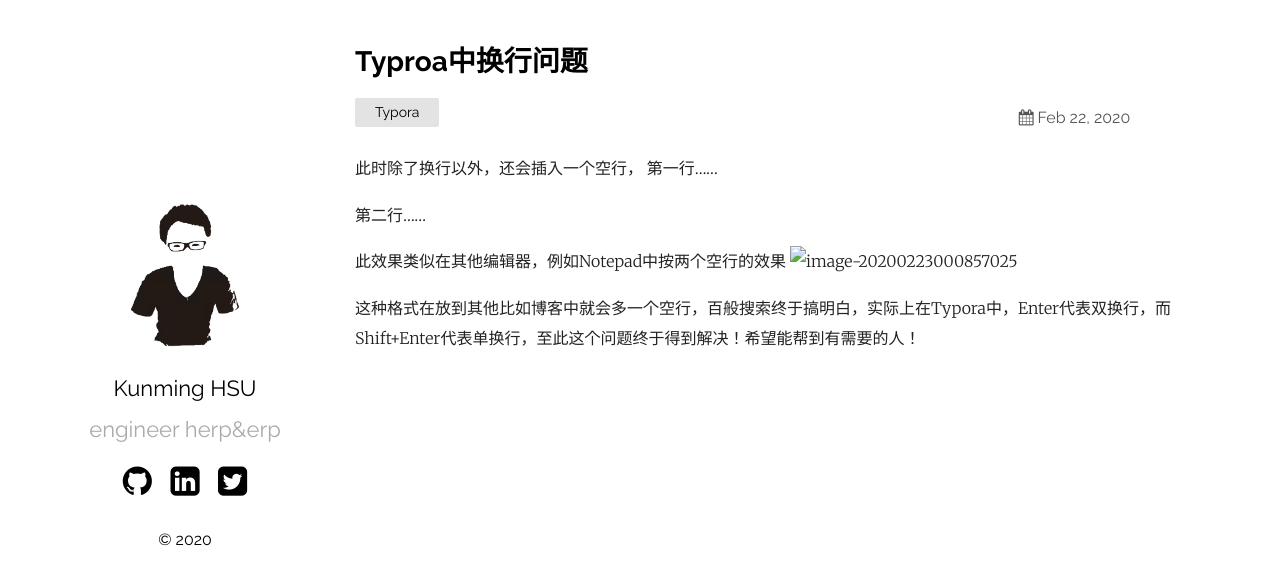
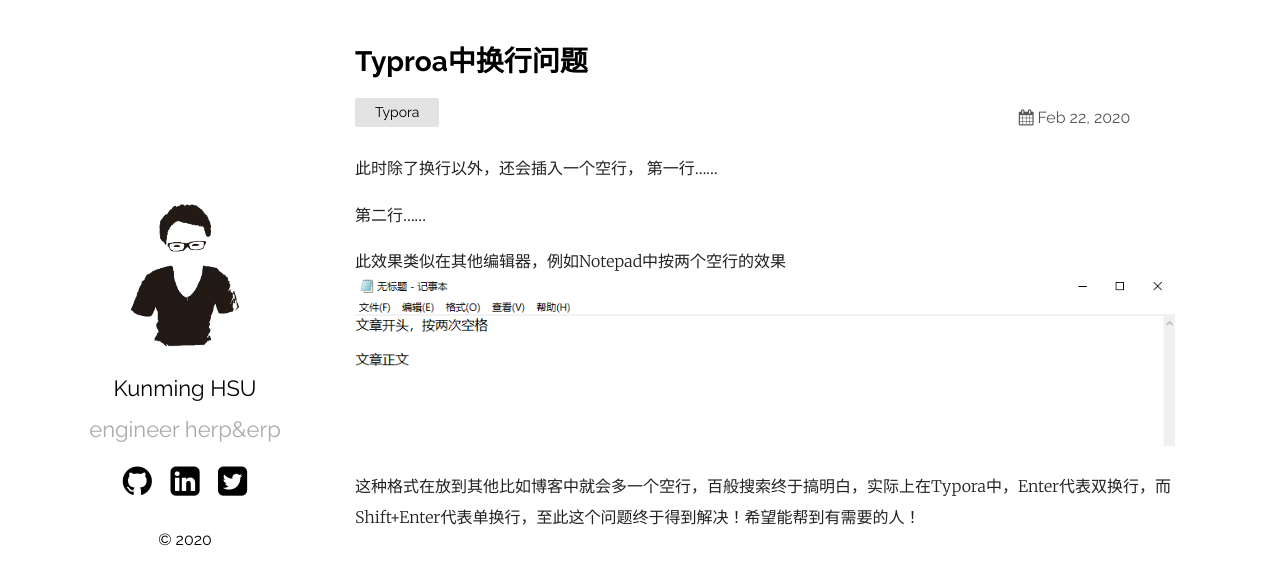
Before and after one commit to kunming-hsu/kunming-hsu.github.io, a Jekyll site: the page built from _posts/2020-02-23-Typora中换行问题.md, in a window 1280 px wide. Shown: the top 585 px of the page. Built offline with Jekyll 4.4.1, drawn with Linux system fonts in a browser that asks for light colours.

Commit message:
Update 2020-02-23-Typora中换行问题.md

```diff
--- a/_posts/2020-02-23-Typora中换行问题.md
+++ b/_posts/2020-02-23-Typora中换行问题.md
@@ -11,6 +11,6 @@
 第二行……
 
 此效果类似在其他编辑器，例如Notepad中按两个空行的效果
-![image-20200223000857025](../master/assets/image-20200223000857025.png)
+![image-20200223000857025](https://xukunming.com/assets/image-20200223000857025.png)
 
 这种格式在放到其他比如博客中就会多一个空行，百般搜索终于搞明白，实际上在Typora中，Enter代表双换行，而Shift+Enter代表单换行，至此这个问题终于得到解决！希望能帮到有需要的人！
```
